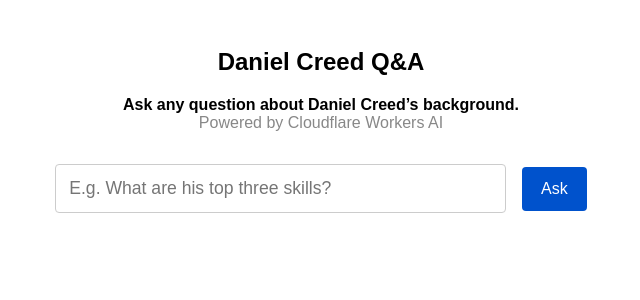
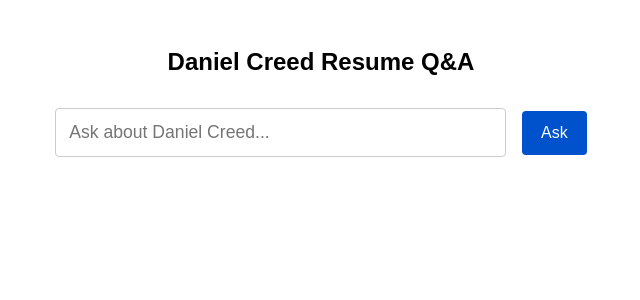
Before and after one commit to dancreed/resume-ui, a React (Create React App) app: page / in a window 1280 px wide. Shown: the top 300 px of the page, without its empty margins (319-959 px from the left). Built offline with nearby package versions, Linux system fonts and the light colour scheme.

Commit message:
Update App.js

```diff
--- a/src/App.js
+++ b/src/App.js
@@ -7,7 +7,7 @@ function App() {
   const [error, setError] = useState("");
 
   const handleAsk = async (e) => {
-    e.preventDefault();
+    e.preventDefault(); // Prevents page reload!
     setAnswer("");
     setError("");
     setLoading(true);
@@ -19,7 +19,8 @@ function App() {
         body: JSON.stringify({ question }),
       });
       if (!res.ok) {
-        throw new Error("Server error: " + res.statusText);
+        const errTxt = await res.text();
+        throw new Error("Server error: " + errTxt);
       }
       const data = await res.json();
       setAnswer(data.answer || "(No answer returned)");
@@ -32,16 +33,11 @@ function App() {
 
   return (
     <main style={{ maxWidth: 650, margin: "3em auto", textAlign: "center", fontFamily: "sans-serif" }}>
-      <h2>Daniel Creed Q&amp;A</h2>
-      <p>
-        <strong>Ask any question about Daniel Creed’s background.<br/></strong>
-        <span style={{ color: "#888" }}>Powered by Cloudflare Workers AI</span>
-      </p>
-      <form style={{ margin: "2em 0" }} onSubmit={handleAsk}>
+      <h2>Daniel Creed Resume Q&amp;A</h2>
+      <form onSubmit={handleAsk} style={{ margin: "2em 0" }}>
         <input
           required
-          aria-label="E.g. What are his top three skills?"
-          placeholder="E.g. What are his top three skills?"
+          placeholder="Ask about Daniel Creed..."
           value={question}
           onChange={e => setQuestion(e.target.value)}
           style={{
@@ -60,7 +56,11 @@ function App() {
           {loading ? "Thinking..." : "Ask"}
         </button>
       </form>
-      {error && <div style={{ color: "crimson", marginBottom: "1em" }}>{error}</div>}
+      {error && (
+        <div style={{ color: "crimson", marginBottom: "1em", fontWeight: "bold" }}>
+          {error}
+        </div>
+      )}
       {answer && (
         <div style={{
           background: "#f8f8ff",
@@ -70,6 +70,7 @@ function App() {
           border: "1px solid #eaeaea",
           margin: "1.5em auto",
           maxWidth: "90%",
+          minHeight: "3em",
         }}>
           <b>Answer:</b>
           <div style={{ marginTop: "0.7em", whiteSpace: "pre-wrap" }}>{answer}</div>
```
